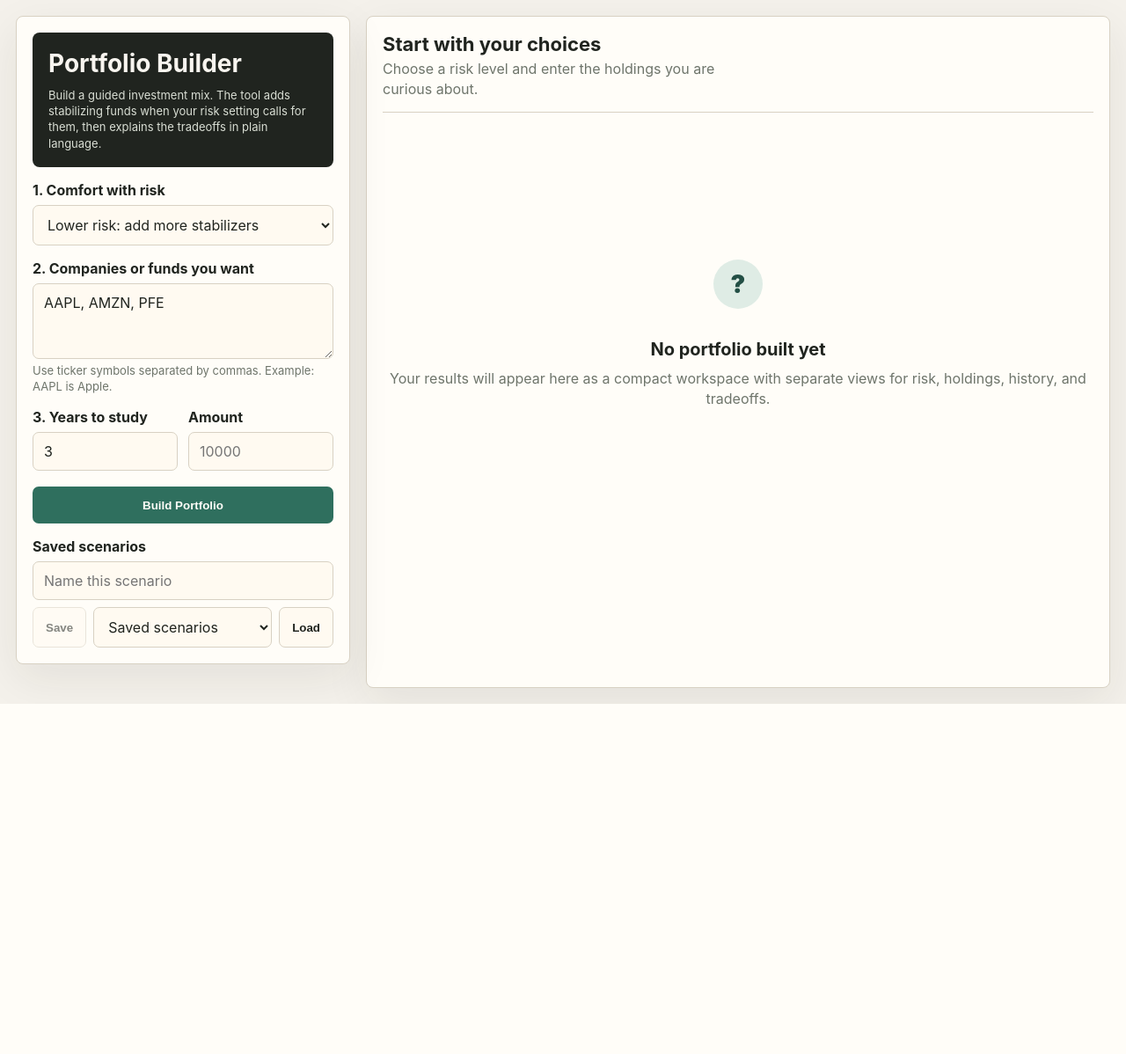
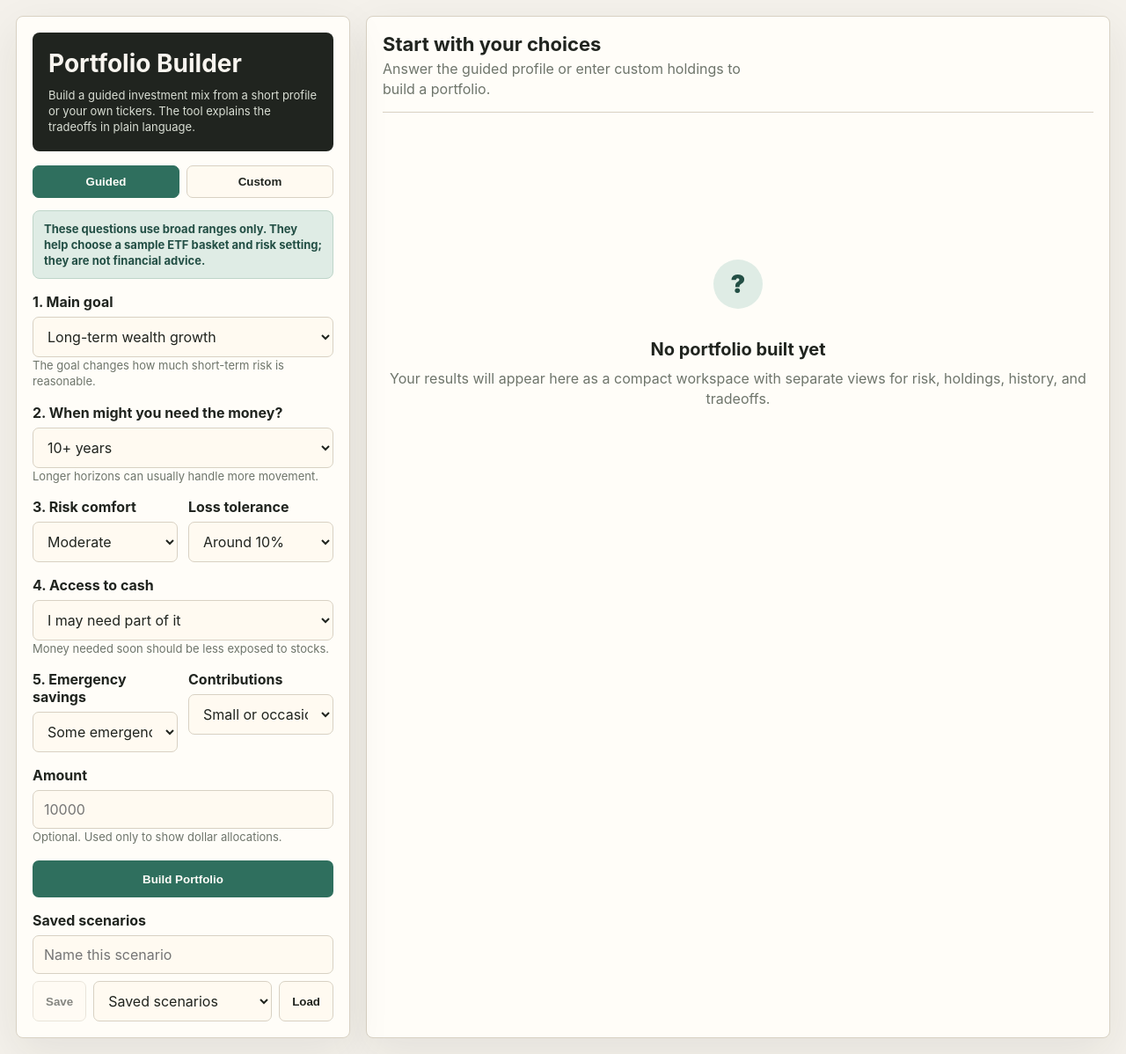
Before and after one commit to Insiyah2110/portfolio-builder, a Flask app: page / in a window 1280 px wide. Shown: the whole page at 88% size. Before the commit the page ends 800 px from the top, so only its background shows below. Run offline with Flask 3, Linux system fonts and the light colour scheme; data that the repository does not hold is empty.

Commit message:
Add guided questionnaire portfolio builder

```diff
--- a/app.py
+++ b/app.py
@@ -3,6 +3,7 @@ from __future__ import annotations
 from flask import Flask, jsonify, render_template, request
 
 from portfolio.optimizer import frontier_payload, optimize_payload
+from portfolio.questionnaire import questionnaire_portfolio
 from portfolio.storage import get_portfolio, init_db, list_portfolios, save_portfolio
 
 
@@ -28,12 +29,28 @@ def optimize():
             amount = None
         amount = float(amount) if amount is not None else None
 
+        guidance = None
+        tickers = data.get("tickers") or []
+        risk_level = data.get("risk_level", "medium")
+        investment_period = int(data.get("investment_period", 3))
+        if data.get("mode") == "guided":
+            guidance = questionnaire_portfolio(data.get("questionnaire") or {})
+            tickers = guidance["tickers"]
+            risk_level = guidance["risk_level"]
+            investment_period = guidance["investment_period"]
+
         payload = optimize_payload(
-            tickers=data.get("tickers") or [],
-            risk_level=data.get("risk_level", "medium"),
-            investment_period=int(data.get("investment_period", 3)),
+            tickers=tickers,
+            risk_level=risk_level,
+            investment_period=investment_period,
             amount=amount,
         )
+        if guidance:
+            payload["questionnaire"] = guidance
+            payload["inputs"]["mode"] = "guided"
+            payload["inputs"]["questionnaire_labels"] = guidance["labels"]
+        else:
+            payload["inputs"]["mode"] = "custom"
         return jsonify(payload)
     except ValueError as exc:
         return _json_error(str(exc), 400)
--- a/static/app.js
+++ b/static/app.js
@@ -12,6 +12,7 @@ document.addEventListener('DOMContentLoaded', function () {
     'Min-Variance': 'Steadiest mix',
     'Max Sharpe': 'Best risk/reward balance'
   };
+  let activeMode = 'guided';
 
   function activateTab(tabId) {
     document.querySelectorAll('.view-tab').forEach(btn => {
@@ -25,6 +26,66 @@ document.addEventListener('DOMContentLoaded', function () {
   document.querySelectorAll('.view-tab').forEach(btn => {
     btn.addEventListener('click', () => activateTab(btn.dataset.tab));
   });
+
+  function setMode(mode) {
+    activeMode = mode === 'custom' ? 'custom' : 'guided';
+    $('guidedInputs').style.display = activeMode === 'guided' ? 'block' : 'none';
+    $('customInputs').style.display = activeMode === 'custom' ? 'block' : 'none';
+    document.querySelectorAll('.mode-btn').forEach(btn => {
+      btn.classList.toggle('active', btn.dataset.mode === activeMode);
+    });
+  }
+
+  document.querySelectorAll('.mode-btn').forEach(btn => {
+    btn.addEventListener('click', () => setMode(btn.dataset.mode));
+  });
+
+  function questionnaireAnswers() {
+    return {
+      goal: $('goal').value,
+      horizon: $('horizon').value,
+      risk_comfort: $('riskComfort').value,
+      loss_tolerance: $('lossTolerance').value,
+      liquidity: $('liquidity').value,
+      emergency_fund: $('emergencyFund').value,
+      contribution: $('contribution').value
+    };
+  }
+
+  function requestPayloadFromForm() {
+    const amount = parseFloat($('amount').value) || null;
+    if (activeMode === 'guided') {
+      return {
+        mode: 'guided',
+        questionnaire: questionnaireAnswers(),
+        amount
+      };
+    }
+    return {
+      mode: 'custom',
+      tickers: $('tickers').value.split(',').map(t => t.trim().toUpperCase()).filter(Boolean),
+      risk_level: $('riskLevel').value,
+      investment_period: parseInt($('investmentPeriod').value, 10) || 3,
+      amount
+    };
+  }
+
+  function setQuestionnaireAnswers(answers) {
+    if (!answers) return;
+    const map = {
+      goal: 'goal',
+      horizon: 'horizon',
+      risk_comfort: 'riskComfort',
+      loss_tolerance: 'lossTolerance',
+      liquidity: 'liquidity',
+      emergency_fund: 'emergencyFund',
+      contribution: 'contribution'
+    };
+    Object.keys(map).forEach(key => {
+      const el = $(map[key]);
+      if (el && answers[key] != null) el.value = answers[key];
+    });
+  }
 
   // ---- strategy explanations (shown under the pill bar) ----
   const STRAT_EXPLAIN = {
@@ -202,6 +263,28 @@ document.addEventListener('DOMContentLoaded', function () {
       `<span>${stabilizers.message}</span>`;
   }
 
+  function renderQuestionnaireSummary(data) {
+    const el = $('questionnaireSummary');
+    if (!el) return;
+    const guidance = data.questionnaire;
+    if (!guidance) {
+      el.classList.remove('active');
+      el.innerHTML = '';
+      return;
+    }
+    const labels = guidance.labels || {};
+    const reasons = (guidance.reasons || []).map(reason => `<li>${reason}</li>`).join('');
+    const tickers = (guidance.tickers || []).join(', ');
+    el.classList.add('active');
+    el.innerHTML =
+      '<strong>Guided profile used for this run</strong>' +
+      `<div class="profile-line">Goal: ${labels.goal || ''} | Horizon: ${labels.horizon || ''} | Risk comfort: ${labels.risk_comfort || ''}</div>` +
+      `<div class="profile-line">Starting basket: ${tickers}. Risk setting: ${guidance.risk_level}.</div>` +
+      `<div class="hint">${guidance.explanation || ''}</div>` +
+      (reasons ? `<ul>${reasons}</ul>` : '') +
+      `<div class="hint">${guidance.note || ''}</div>`;
+  }
+
   function renderOptimization(data) {
     currentPayload = data;
     $('emptyState').style.display = 'none';
@@ -232,6 +315,7 @@ document.addEventListener('DOMContentLoaded', function () {
     renderRiskProfile(data.risk_profile);
     renderBacktest(data.backtest);
     renderStabilizerSummary(data);
+    renderQuestionnaireSummary(data);
 
     const interpretation = data.metrics && data.metrics.sharpe_interpretation;
     $('sharpeText').textContent = interpretation ? interpretation.label : '';
@@ -244,6 +328,10 @@ document.addEventListener('DOMContentLoaded', function () {
       $('riskLevel').value = data.inputs.risk_level || 'medium';
       $('investmentPeriod').value = data.inputs.investment_period || 3;
       $('amount').value = data.inputs.amount || '';
+      setMode(data.inputs.mode === 'guided' ? 'guided' : 'custom');
+    }
+    if (data.questionnaire) {
+      setQuestionnaireAnswers(data.questionnaire.answers);
     }
 
     $('savePortfolio').disabled = false;
@@ -276,15 +364,12 @@ document.addEventListener('DOMContentLoaded', function () {
     goBtn.disabled = true;
 
     try {
-      const tickers = $('tickers').value.split(',').map(t => t.trim().toUpperCase()).filter(Boolean);
-      const risk_level = $('riskLevel').value;
-      const amount = parseFloat($('amount').value) || null;
-      const investment_period = parseInt($('investmentPeriod').value, 10) || 3;
+      const payload = requestPayloadFromForm();
 
       const res = await fetch('/optimize', {
         method: 'POST',
         headers: { 'Content-Type': 'application/json' },
-        body: JSON.stringify({ tickers, risk_level, investment_period, amount })
+        body: JSON.stringify(payload)
       });
       if (!res.ok) throw new Error((await res.text()) || 'Request failed');
 
@@ -501,9 +586,12 @@ document.addEventListener('DOMContentLoaded', function () {
   async function computeFrontier(){
     $('frontierError').style.display = 'none';
     try {
-      const tickers = $('tickers').value.split(',').map(t=>t.trim().toUpperCase()).filter(Boolean);
-      const risk_level = $('riskLevel').value;
-      const investment_period = parseInt($('investmentPeriod').value, 10) || 3;
+      const inputs = currentPayload && currentPayload.inputs ? currentPayload.inputs : null;
+      const tickers = inputs
+        ? (inputs.requested_tickers || inputs.tickers || [])
+        : $('tickers').value.split(',').map(t=>t.trim().toUpperCase()).filter(Boolean);
+      const risk_level = inputs ? inputs.risk_level : $('riskLevel').value;
+      const investment_period = inputs ? inputs.investment_period : (parseInt($('investmentPeriod').value, 10) || 3);
 
       const res = await fetch('/frontier', {
         method: 'POST',
--- a/static/styles.css
+++ b/static/styles.css
@@ -90,6 +90,41 @@ input, select, textarea {
 textarea {
   min-height: 86px;
   resize: vertical;
+}
+
+.mode-toggle {
+  display: grid;
+  grid-template-columns: 1fr 1fr;
+  gap: 8px;
+  margin-top: 16px;
+}
+
+.mode-btn {
+  border: 1px solid var(--line);
+  border-radius: 7px;
+  padding: 10px 12px;
+  background: #fffaf1;
+  color: var(--text);
+  cursor: pointer;
+  font-weight: 850;
+}
+
+.mode-btn.active {
+  background: var(--accent);
+  border-color: var(--accent);
+  color: #fffdf8;
+}
+
+.notice {
+  margin-top: 14px;
+  padding: 11px 12px;
+  border: 1px solid #bed5c9;
+  border-radius: 8px;
+  background: var(--accent-soft);
+  color: var(--accent-dark);
+  font-size: 13px;
+  line-height: 1.4;
+  font-weight: 700;
 }
 
 .input-section,
@@ -267,6 +302,35 @@ textarea {
   border: 1px solid var(--line);
   border-radius: 8px;
   padding: 14px;
+}
+
+.questionnaire-summary {
+  display: none;
+  margin-bottom: 12px;
+  background: var(--surface);
+  border: 1px solid var(--line);
+  border-radius: 8px;
+  padding: 14px;
+}
+
+.questionnaire-summary.active {
+  display: block;
+}
+
+.questionnaire-summary strong,
+.questionnaire-summary .profile-line {
+  display: block;
+  margin-bottom: 6px;
+}
+
+.questionnaire-summary ul {
+  margin: 8px 0;
+  padding-left: 20px;
+}
+
+.questionnaire-summary li {
+  margin-bottom: 5px;
+  line-height: 1.35;
 }
 
 .risk-summary {
--- a/templates/index.html
+++ b/templates/index.html
@@ -11,9 +11,94 @@
     <aside class="control-panel">
       <div class="brand-block">
         <h1>Portfolio Builder</h1>
-        <p>Build a guided investment mix. The tool adds stabilizing funds when your risk setting calls for them, then explains the tradeoffs in plain language.</p>
+        <p>Build a guided investment mix from a short profile or your own tickers. The tool explains the tradeoffs in plain language.</p>
       </div>
 
+      <div class="mode-toggle" aria-label="Builder mode">
+        <button id="guidedMode" class="mode-btn active" type="button" data-mode="guided">Guided</button>
+        <button id="customMode" class="mode-btn" type="button" data-mode="custom">Custom</button>
+      </div>
+
+      <div id="guidedInputs">
+        <div class="notice">
+          These questions use broad ranges only. They help choose a sample ETF basket and risk setting; they are not financial advice.
+        </div>
+
+        <section class="input-section">
+          <label>1. Main goal</label>
+          <select id="goal">
+            <option value="wealth">Long-term wealth growth</option>
+            <option value="retirement">Retirement</option>
+            <option value="education">Education</option>
+            <option value="major_purchase">Major purchase</option>
+            <option value="emergency">Emergency or cash reserve</option>
+          </select>
+          <div class="hint">The goal changes how much short-term risk is reasonable.</div>
+        </section>
+
+        <section class="input-section">
+          <label>2. When might you need the money?</label>
+          <select id="horizon">
+            <option value="10_plus">10+ years</option>
+            <option value="6_10">6-10 years</option>
+            <option value="3_5">3-5 years</option>
+            <option value="0_2">0-2 years</option>
+          </select>
+          <div class="hint">Longer horizons can usually handle more movement.</div>
+        </section>
+
+        <div class="input-grid">
+          <section class="input-section">
+            <label>3. Risk comfort</label>
+            <select id="riskComfort">
+              <option value="medium">Moderate</option>
+              <option value="low">Lower</option>
+              <option value="high">Higher</option>
+            </select>
+          </section>
+          <section class="input-section">
+            <label>Loss tolerance</label>
+            <select id="lossTolerance">
+              <option value="10">Around 10%</option>
+              <option value="5">Around 5%</option>
+              <option value="20">Around 20%</option>
+              <option value="30_plus">More than 30%</option>
+              <option value="none">Avoid losses where possible</option>
+            </select>
+          </section>
+        </div>
+
+        <section class="input-section">
+          <label>4. Access to cash</label>
+          <select id="liquidity">
+            <option value="some">I may need part of it</option>
+            <option value="rare">I do not expect to touch it</option>
+            <option value="soon">I may need this money soon</option>
+          </select>
+          <div class="hint">Money needed soon should be less exposed to stocks.</div>
+        </section>
+
+        <div class="input-grid">
+          <section class="input-section">
+            <label>5. Emergency savings</label>
+            <select id="emergencyFund">
+              <option value="partial">Some emergency savings</option>
+              <option value="funded">Already covered</option>
+              <option value="none">Not yet</option>
+            </select>
+          </section>
+          <section class="input-section">
+            <label>Contributions</label>
+            <select id="contribution">
+              <option value="small">Small or occasional</option>
+              <option value="steady">Steady monthly</option>
+              <option value="none">No planned additions</option>
+            </select>
+          </section>
+        </div>
+      </div>
+
+      <div id="customInputs" style="display:none;">
         <section class="input-section">
           <label>1. Comfort with risk</label>
           <select id="riskLevel">
@@ -21,6 +106,7 @@
             <option value="medium">Moderate risk: balanced mix</option>
             <option value="high">Higher risk: mostly your choices</option>
           </select>
+          <div class="hint">This controls how much stabilizing bond and Treasury exposure the tool adds.</div>
         </section>
 
         <section class="input-section">
@@ -29,15 +115,17 @@
           <div class="hint">Use ticker symbols separated by commas. Example: AAPL is Apple.</div>
         </section>
 
-      <div class="input-grid">
         <section class="input-section">
           <label>3. Years to study</label>
           <input id="investmentPeriod" type="number" min="1" step="1" value="3" />
+          <div class="hint">The app uses completed calendar years for historical data.</div>
         </section>
-        <section class="input-section">
+      </div>
+
+      <div class="input-section">
         <label>Amount</label>
         <input id="amount" type="number" step="100" placeholder="10000" />
-        </section>
+        <div class="hint">Optional. Used only to show dollar allocations.</div>
       </div>
 
       <button id="go" class="btn primary" type="button">Build Portfolio</button>
@@ -60,7 +148,7 @@
       <header class="workspace-header">
         <div>
           <h2 id="workspaceTitle">Start with your choices</h2>
-          <p id="workspaceSubtitle">Choose a risk level and enter the holdings you are curious about.</p>
+          <p id="workspaceSubtitle">Answer the guided profile or enter custom holdings to build a portfolio.</p>
         </div>
         <div id="stabilizerSummary" class="stabilizer-summary"></div>
       </header>
@@ -101,6 +189,7 @@
           </div>
 
           <h3>Risk Check</h3>
+          <div id="questionnaireSummary" class="questionnaire-summary"></div>
           <div id="riskProfile" class="risk-profile"></div>
         </section>
 
```
Also changed, not shown: main.py (deleted, +0 -157 lines), portfolio/questionnaire.py (added, +185 -0 lines), README.md (added), 1 other file. Lines whose indentation alone changed are shown as unchanged.
